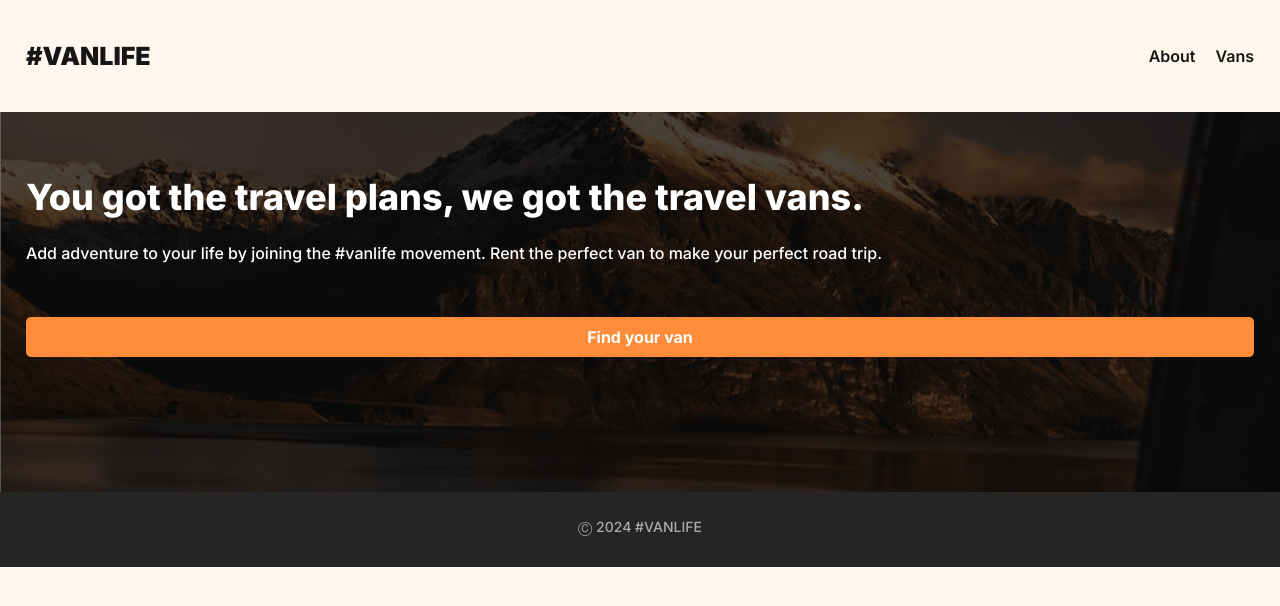
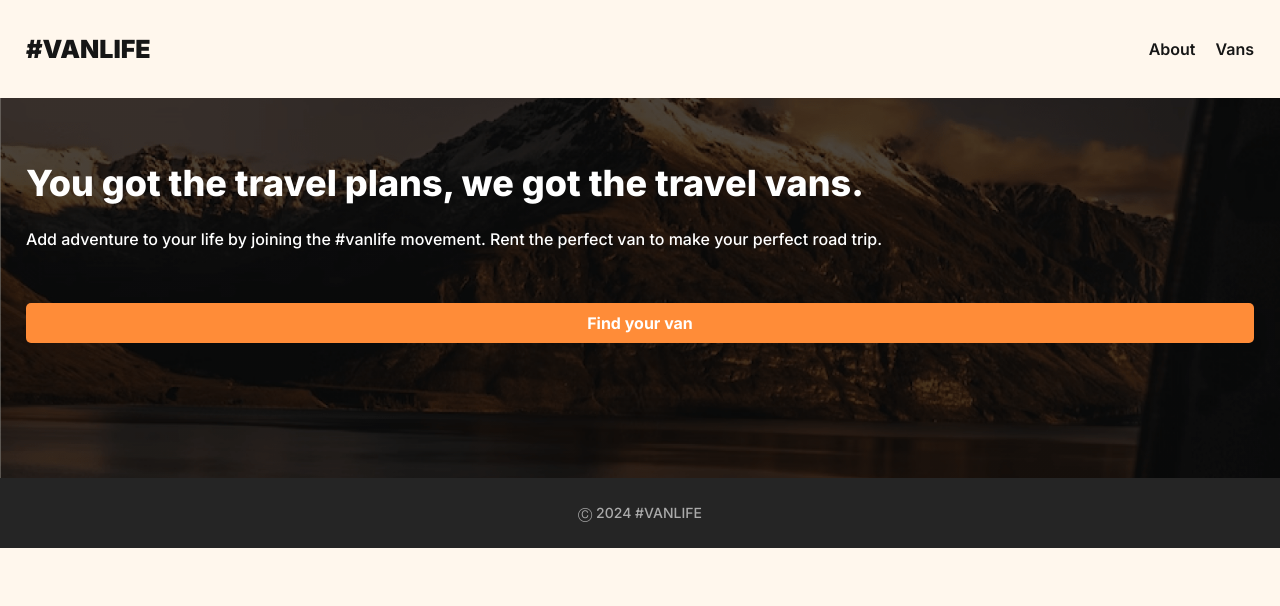
Before and after one commit to ameh-samson/VANLIFE-PROJECT, a React (Vite) app: page / in a window 1280 px wide. Shown: the top 606 px of the page. Built offline with nearby package versions, Linux system fonts and the light colour scheme; what miragejs would draw is missing.

Commit message:
Update index.css

```diff
--- a/src/index.css
+++ b/src/index.css
@@ -25,7 +25,6 @@ p {
 }
 
 header {
-  height: 112px;
   padding: 34px 26px;
   display: flex;
   align-items: center;
@@ -66,7 +65,6 @@ header a:hover {
 }
 
 footer.footer {
-  height: 75px;
   background: #252525;
   padding-block: 26px;
   text-align: center;
```
